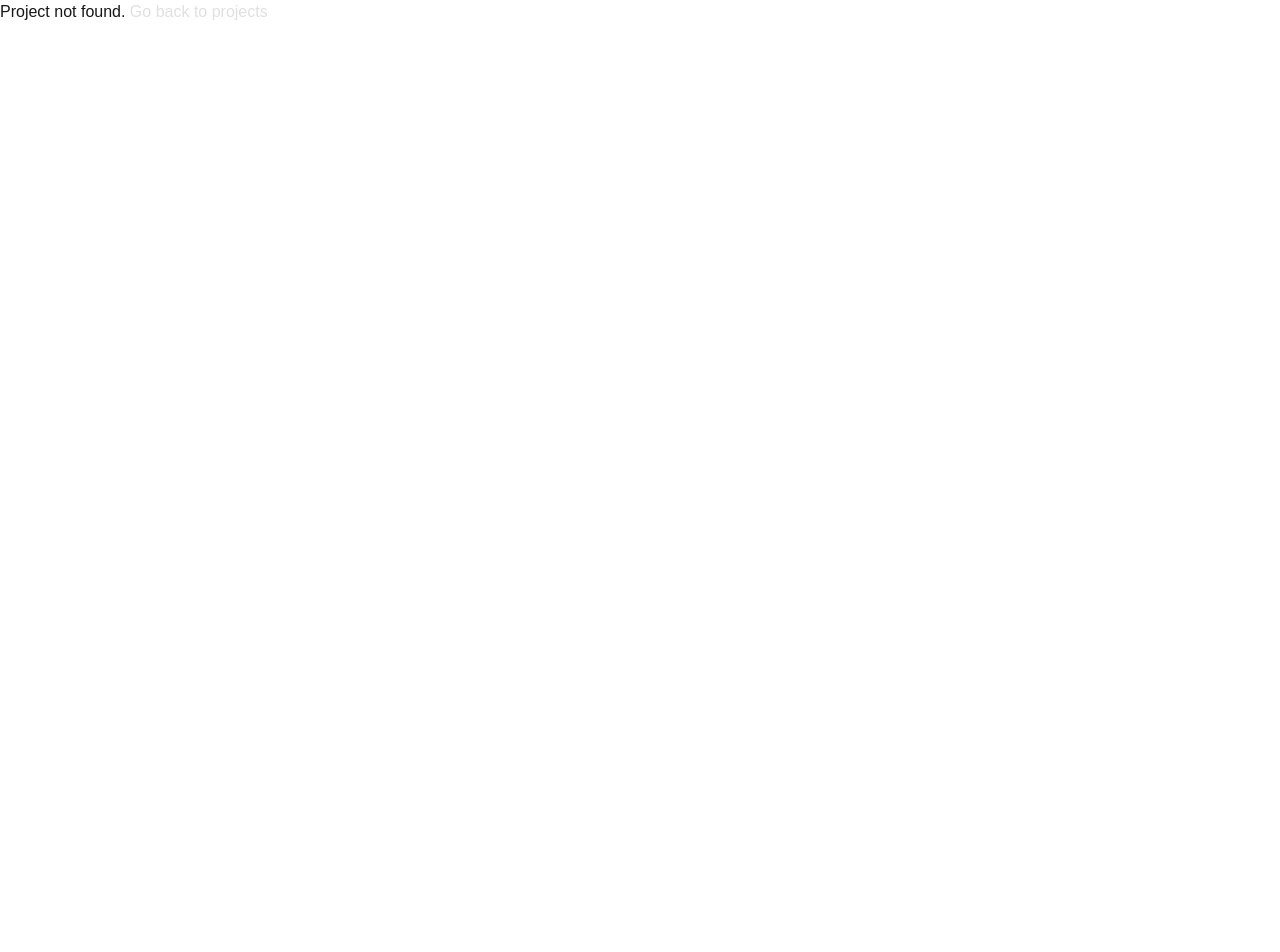
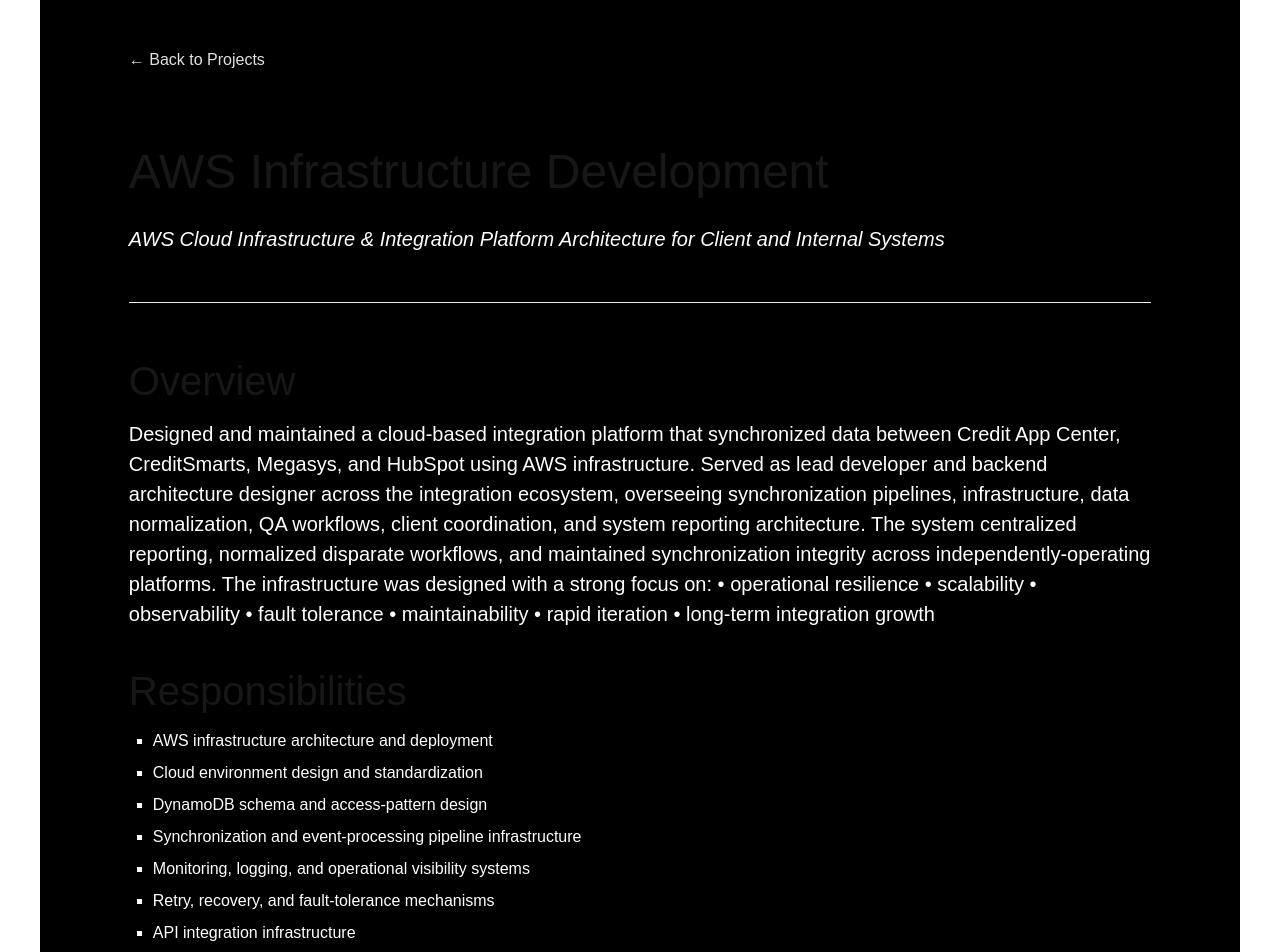
Before and after one commit to chandler-bolton/Portfolio, a Next.js app: page /projects/aws-development in a window 1280 px wide. Before the commit this address had no page. Shown: the top 952 px of the page. Before the commit the page ends 800 px from the top, so only its background shows below. Built offline with nearby package versions, Linux system fonts and the light colour scheme.

Commit message:
FEAT: Added 'AWS Development' feature project -- updated index.ts, and page.tsx to anticipate changes -- update: css styling -- update: page.tsx layoutout for better visual experience

```diff
--- a/app/page.tsx
+++ b/app/page.tsx
@@ -6,7 +6,9 @@
 
 export default function Home() {
 	return (
-		<main className="main">
+		<main>
+
+			<div className="main">
 
 				{/* ───── Hero Section ───── */}
 				<section className="hero">
@@ -56,6 +58,12 @@
 									reconciliation logic, and centralized CRM reporting.
 							</p>
 						</Link>
+						<Link href="/projects/aws-development" className="projectCard">
+							<h3>AWS Infrastructure Development</h3>
+							<p>
+								AWS Cloud Infrastructure & Integration Platform Architecture for Client and Internal Systems
+							</p>
+						</Link>
 					</div>
 				</section>
 
@@ -103,6 +111,8 @@
 					</ul>
 				</section>
 
+			</div>
+
 			{/* ───── Footer Section ───── */}
 			<section className="buffer footer">
 				<h2>
--- a/app/projects/[slug]/page.tsx
+++ b/app/projects/[slug]/page.tsx
@@ -27,22 +27,27 @@
   }
 
   return (
-    <main className="main textContainer buffer">
+    <main>
 
-      <div className="homeLink">
+      <div className="main">
+
+        <div className="textContainer leftAlign ">
+          <div className="homeLink flushedTop">
             <Link href="../">← Back to Projects</Link>
           </div>
+        </div>
 
-      <section className="">
+        <section className="textContainer leftAlign">
           <h1>{project.title}</h1>
-        <p className="textContainer"><i>{project.subtitle}</i></p>
+          <p className=""><i>{project.subtitle}</i></p>
+
+          </section>
 
           <div className="divider"></div>
 
           <section className="textContainer buffer leftAlign">
             <h2>Overview</h2>
             <p>{project.summary}</p>
-        </section>
           </section>
 
 
@@ -96,6 +101,8 @@
           <Link href="../">← Back to Projects</Link>
         </div>
 
+      </div>
+
 			<section className="buffer footer">
 				<h2>
 					Links
--- /dev/null
+++ b/app/projects/aws-development.ts
@@ -0,0 +1,114 @@
+export type ProjectSection = {
+  title: string;
+  items: string[];
+};
+
+export type ProjectCaseStudy = {
+  slug: string;
+  title: string;
+  subtitle: string;
+  summary: string;
+  responsibilities: string[];
+  challenges: ProjectSection[];
+  solutions: string[];
+  results: string[];
+  techStack: string[];
+};
+
+export const awsInfrastructureProject: ProjectCaseStudy = {
+  slug: "aws-development",
+  title: "AWS Infrastructure Development",
+
+  subtitle:
+    "AWS Cloud Infrastructure & Integration Platform Architecture for Client and Internal Systems",
+
+  summary:
+    "Designed and maintained a cloud-based integration platform that synchronized data between Credit App Center, CreditSmarts, Megasys, and HubSpot using AWS infrastructure. \n\nServed as lead developer and backend architecture designer across the integration ecosystem, overseeing synchronization pipelines, infrastructure, data normalization, QA workflows, client coordination, and system reporting architecture. The system centralized reporting, normalized disparate workflows, and maintained synchronization integrity across independently-operating platforms.\n\nThe infrastructure was designed with a strong focus on:\n  • operational resilience\n  • scalability\n  • observability\n  • fault tolerance\n  • maintainability\n  • rapid iteration\n  • long-term integration growth",
+
+  responsibilities: [
+    "AWS infrastructure architecture and deployment",
+    "Cloud environment design and standardization",
+    "DynamoDB schema and access-pattern design",
+    "Synchronization and event-processing pipeline infrastructure",
+    "Monitoring, logging, and operational visibility systems",
+    "Retry, recovery, and fault-tolerance mechanisms",
+    "API integration infrastructure",
+    "IAM role and permission management",
+    "Environment configuration and deployment workflows",
+    "QA/testing infrastructure support",
+    "Technical documentation and operational procedures",
+    "System reliability and maintenance oversight",
+    "Infrastructure scaling and optimization",
+  ],
+
+  challenges: [
+    {
+      title: "Designing a Scalable Cloud Architecture From Scratch",
+      items: [
+        "Built an AWS ecosystem capable of supporting multiple synchronization platforms",
+        "Built with varying operational requirements while maintaining consistent infrastructure standards and minimizing operational overhead",
+      ],
+    },
+    {
+      title: "Operational Visibility & Troubleshooting",
+      items: [
+        "Developed centralized monitoring and logging systems capable of tracing synchronization workflows", "Developed systems identifying failure points, and improving debugging efficiency across distributed integration pipelines.",
+      ],
+    },
+    {
+      title: "Synchronization Reliability",
+      items: [
+        "Designed infrastructure capable of handling partial failures, retries, race conditions, rate limiting",
+        "Designed specialized handling of intermittent third-party API instability without compromising synchronization integrity.",
+      ],
+    },
+    {
+      title: "Cross-System Data Consistency",
+      items: [
+        "Architected systems that maintained relational consistency and reliable synchronization behavior across independently-operating external platforms with differing schemas and workflow lifecycles",
+        "Architected solutions to handle and transform naturally incompatible data structures between systems while maintaining data integrity and minimizing synchronization ambiguity.",
+      ],
+    },
+    {
+      title: "Long-Term Maintainability",
+      items: [
+        "Structured infrastructure and workflows to support future integrations, evolving client requirements, and long-term operational growth without requiring major architectural rewrites.",
+      ]
+    }
+  ],
+
+  solutions: [
+    "Designed reusable architecture logic across integrations",
+    "Built centralized reconciliation and tracking systems for synchronization integrity leveraging DynamoDB",
+    "Implemented resilient retry and recovery mechanisms to handle partial failures, rate limits, and third-party API instability",
+    "Designed and implemented solutions to handle thundering herd scenarios, race conditions, and synchronization edge cases across distributed systems",
+    "Developed monitoring and logging systems for operational transparency",
+    "Optimized API usage patterns to mitigate rate limiting and reduce unnecessary processing through logic branching, data caching, and pre-synchronization checks",
+    "Designed normalized data structures and mapping systems across external platforms",
+    "Created standardized operational and client-facing documentation",
+  ],
+
+  results: [
+    "Established the company's foundational AWS integration infrastructure",
+    "Enabled support for multiple independently-operating synchronization platforms",
+    "Improved operational visibility and debugging efficiency",
+    "Reduced synchronization failures and improved recovery handling",
+    "Increased scalability and maintainability of integration systems",
+    "Reduced operational overhead through reusable infrastructure patterns",
+    "Supported synchronization workflows processing several thousand records daily",
+    "Improved long-term extensibility for future integrations and infrastructure expansion",
+  ],
+
+  techStack: [
+    "AWS",
+    "Python",
+    "Node.js",
+    "DynamoDB",
+    "REST APIs",
+    "GraphQL",
+    "Webhooks",
+    "CloudWatch",
+    "IAM",
+    "Serverless Architectures",
+  ],
+};
--- a/app/projects/index.ts
+++ b/app/projects/index.ts
@@ -1,7 +1,9 @@
 import { creditSystemsProject } from "./loan-integration";
 import { webexHubSpotProject } from "./webex-integration";
+import { awsInfrastructureProject } from "./aws-development";
 
 export const projects = [
   creditSystemsProject,
   webexHubSpotProject,
+  awsInfrastructureProject,
 ];
--- a/styles/main.css
+++ b/styles/main.css
@@ -6,7 +6,7 @@
 }
 
 /* Global Styles */
-main {
+.main {
   display: flex;
   flex-direction: column;
   align-items: center;
@@ -152,6 +152,15 @@
   color: #aaa;
 }
 
+.flushedTop {
+  margin-top: 0 !important;
+}
+
+.flushedBottom {
+  margin-bottom: 0 !important;
+}
+
+/* bug: width causes the page to expand -- will need to remove it */
 .homeLink {
   margin-top: 2rem;
   margin-bottom: 2rem;
@@ -173,7 +182,7 @@
   flex-direction: column;
   align-items: center;
   justify-content: center;
-  margin-top: 3rem;
+  /* margin-top: 3rem; */
   margin-bottom: 1rem;
   background-color: var(--secondary-bg-color);
 }
```
Also changed, not shown: 1 other file (tests, documents, lock files or other folders). Lines whose indentation alone changed are shown as unchanged.
